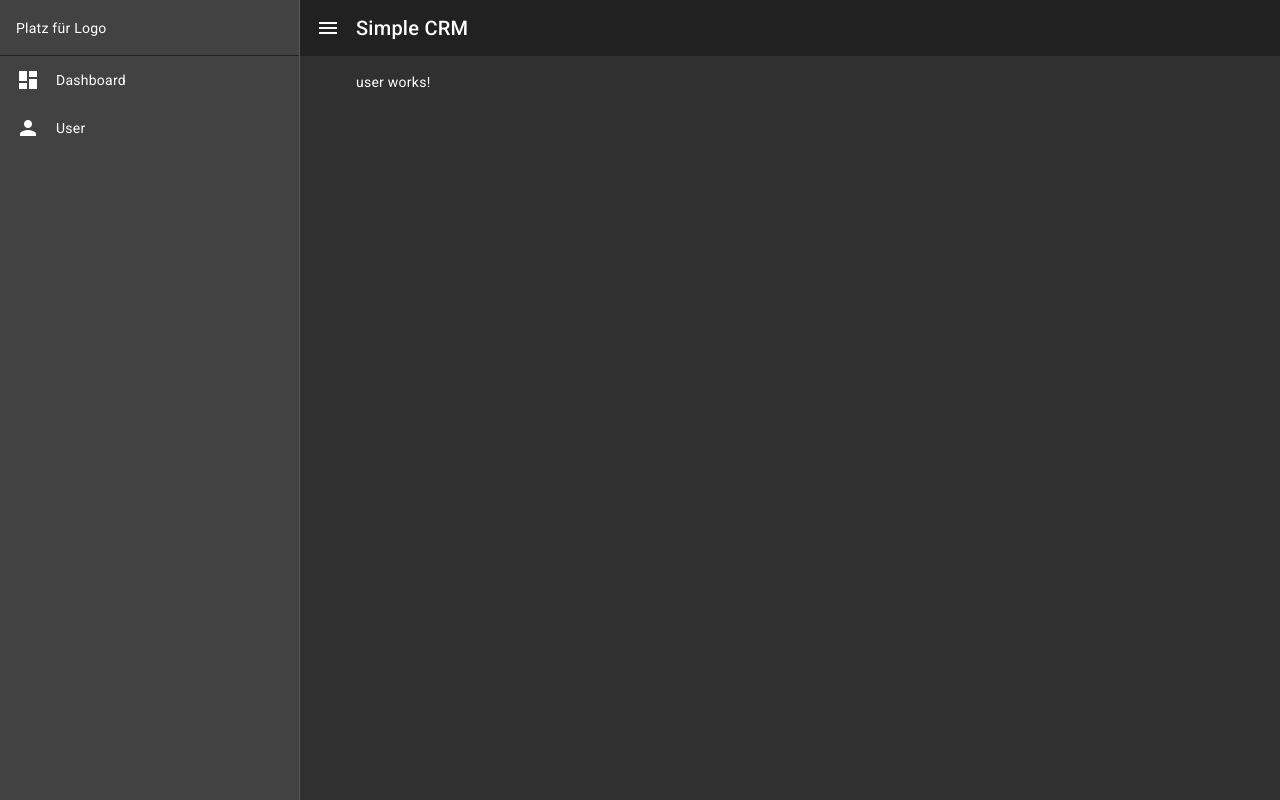
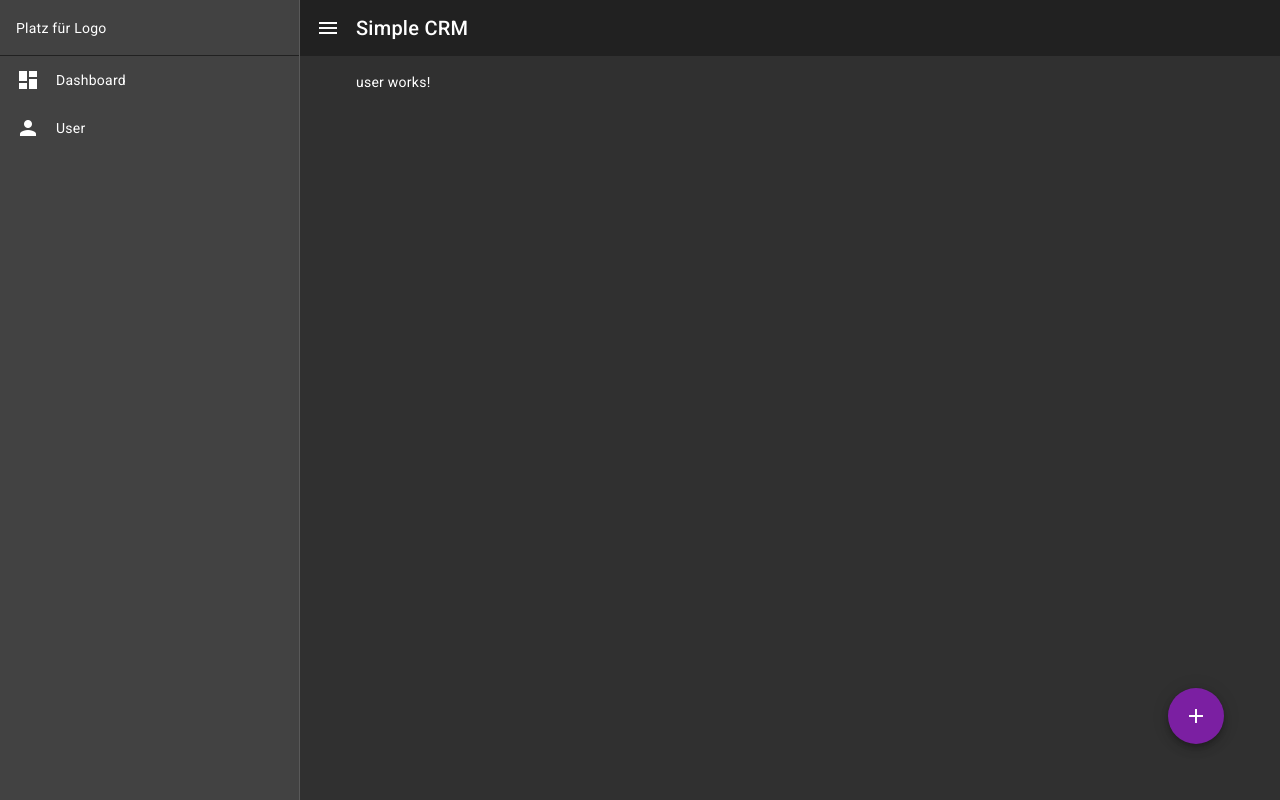
Before and after one commit to Zwogli/simple-crm, an Angular app: page /user in a window 1280 px wide. Built offline with nearby package versions, Linux system fonts and the light colour scheme.

Commit message:
init dialog

```diff
--- /dev/null
+++ b/src/app/dialog-add-user/dialog-add-user.component.html
@@ -0,0 +1,8 @@
+<h1 mat-dialog-title>Add User</h1>
+<div mat-dialog-content>
+  Nutzer hinzufügen
+</div>
+<div mat-dialog-actions>
+  <button mat-button>Cancel</button>
+  <button mat-button cdkFocusInitial>Save</button>
+</div>
--- a/src/app/user/user.component.html
+++ b/src/app/user/user.component.html
@@ -1 +1,4 @@
 <p>user works!</p>
+<button (click)="openDialog()" class="user__button-add" matTooltip="Info about the action" matTooltipPosition="above" mat-fab color="primary" aria-label="Example icon button with a delete icon">
+  <mat-icon>add</mat-icon>
+</button>
--- a/src/app/user/user.component.scss
+++ b/src/app/user/user.component.scss
@@ -0,0 +1,5 @@
+.user__button-add{
+  position: absolute;
+  right: 56px;
+  bottom: 56px;
+}
--- a/src/app/user/user.component.ts
+++ b/src/app/user/user.component.ts
@@ -1,4 +1,6 @@
 import { Component } from '@angular/core';
+import {MatDialog} from '@angular/material/dialog';
+import { DialogAddUserComponent } from '../dialog-add-user/dialog-add-user.component';
 
 @Component({
   selector: 'app-user',
@@ -6,5 +8,9 @@ import { Component } from '@angular/core';
   styleUrls: ['./user.component.scss']
 })
 export class UserComponent {
+  constructor(public dialog: MatDialog) {}
 
+  openDialog(){
+    this.dialog.open(DialogAddUserComponent);
+  }
 }
```
Also changed, not shown: src/app/app.module.ts (+7 -3 lines), src/app/dialog-add-user/dialog-add-user.component.ts (added, +10 -0 lines), src/app/dialog-add-user/dialog-add-user.component.scss (added), 1 other file (tests, documents, lock files or other folders).
